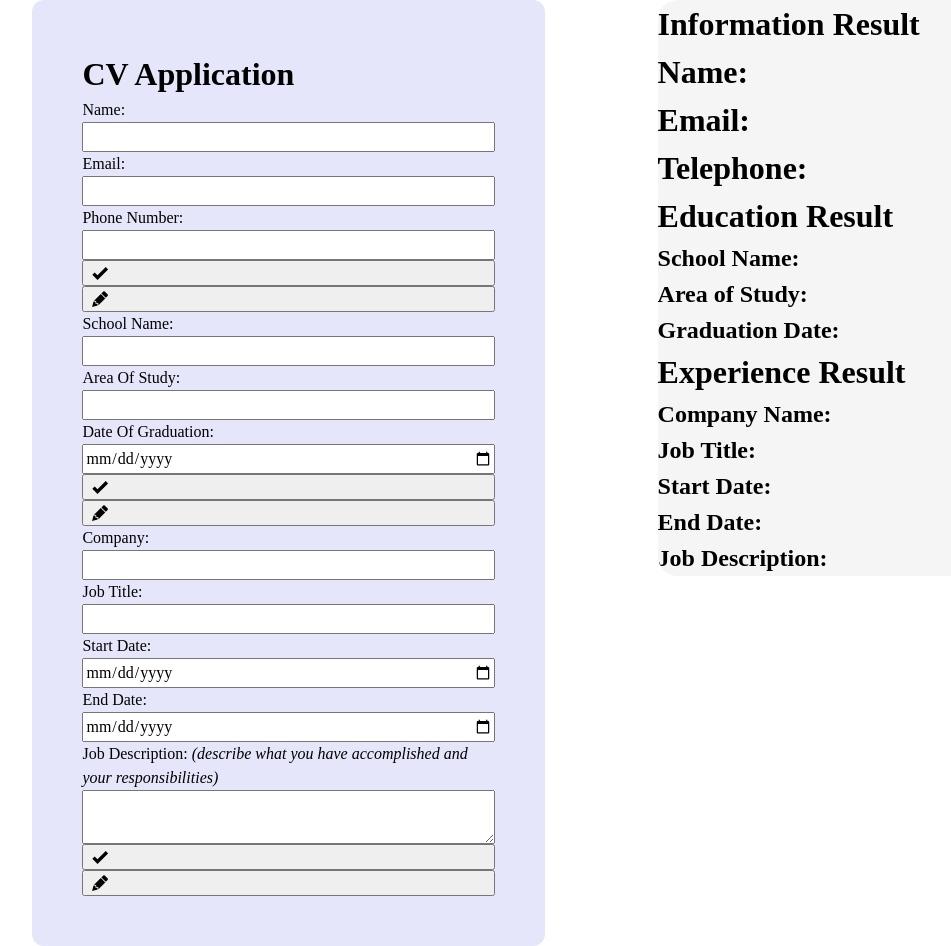
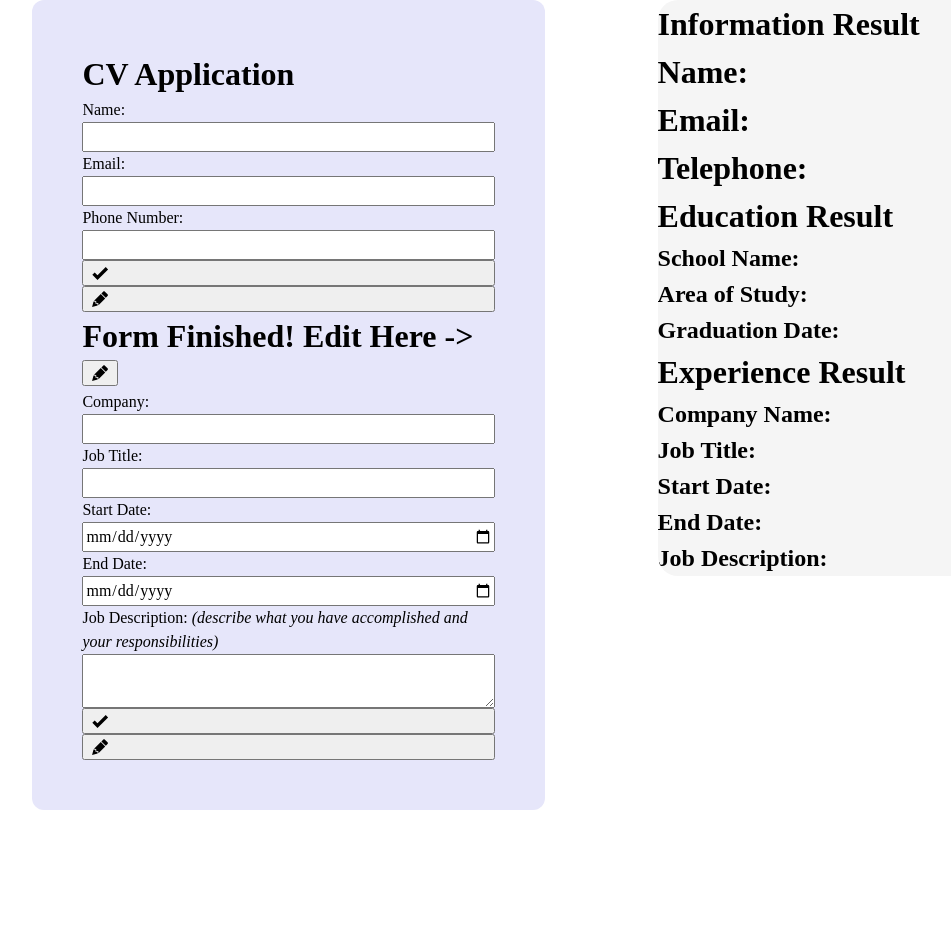
Before and after one commit to SeasonedSoup/CV-Application, a React (Vite) app: page / in a window 1280 px wide. Shown: the whole page, without its empty margins (45-996 px from the left). After the commit the page ends 810 px from the top, so only its background shows below. Built offline with nearby package versions, Linux system fonts and the light colour scheme.

Commit message:
Add submit state for each forms
if a form is submitted it will just say form is
finished and therell be an edit button to show the
form again with the previous "values" (idea not yet
implemented the values i mean)

```diff
--- a/src/components/App.jsx
+++ b/src/components/App.jsx
@@ -29,12 +29,18 @@ const App = () => {
     jobDescription:""
   })
 
+  const [submitted, setSubmitted] = useState({
+    info: false,
+    education: true,
+    experienceData: false
+  })
+
   return (
     <div className="app">
         <div className="submitForm">
           <h1>CV Application</h1>
           <InformationForm data={infoData} setData={setInfoData} />
-          <EducationForm data={educationData} setData={setEducationData}/>
+          <EducationForm data={educationData} setData={setEducationData} submitted={submitted.education} setSubmitted={setSubmitted}/>
           <ExperienceForm data={experienceData} setData={setExperienceData}/>
         </div>
         <div className="resume">
--- a/src/components/EducationForm.jsx
+++ b/src/components/EducationForm.jsx
@@ -13,7 +13,7 @@ function CustomInput({type, id, name, value, updateData}) {
         />
     )
 }
-function EducationForm({data, setData}) {
+function EducationForm({data, setData, submitted, setSubmitted}) {
     const [formData, setFormData] = useState({
         schoolName: data.schoolName,
         areaOfStudy: data.areaOfStudy,
@@ -30,7 +30,16 @@ function EducationForm({data, setData}) {
     const handleChange = (field, value) => {
         setFormData((prev) => ({...prev, [field]: value}))
     }
-
+    if (submitted) {
+        return (
+            <>
+                <h1>Form Finished! Edit Here -&gt;</h1>
+                <button type="button" onClick={() => setSubmitted(prev => ({...prev, education: false})) }>
+                    <img src={editSvg} alt="EditButton" style={{width: '20px', height: '20px'}} />
+                </button>
+            </>
+        )
+    }
     return (
         <form onSubmit={handleSubmit}>
             <label htmlFor="schoolName">School Name:</label>
@@ -45,10 +54,6 @@ function EducationForm({data, setData}) {
             <button type="submit">
                 <img src={submitSvg} alt="SubmitButton" style={{width: '20px', height: '20px'}}/>
             </button>
-
-            <button type="button">
-                <img src={editSvg} alt="EditButton" style={{width: '20px', height: '20px'}} />
-            </button>
         </form>
     )
 }
```
